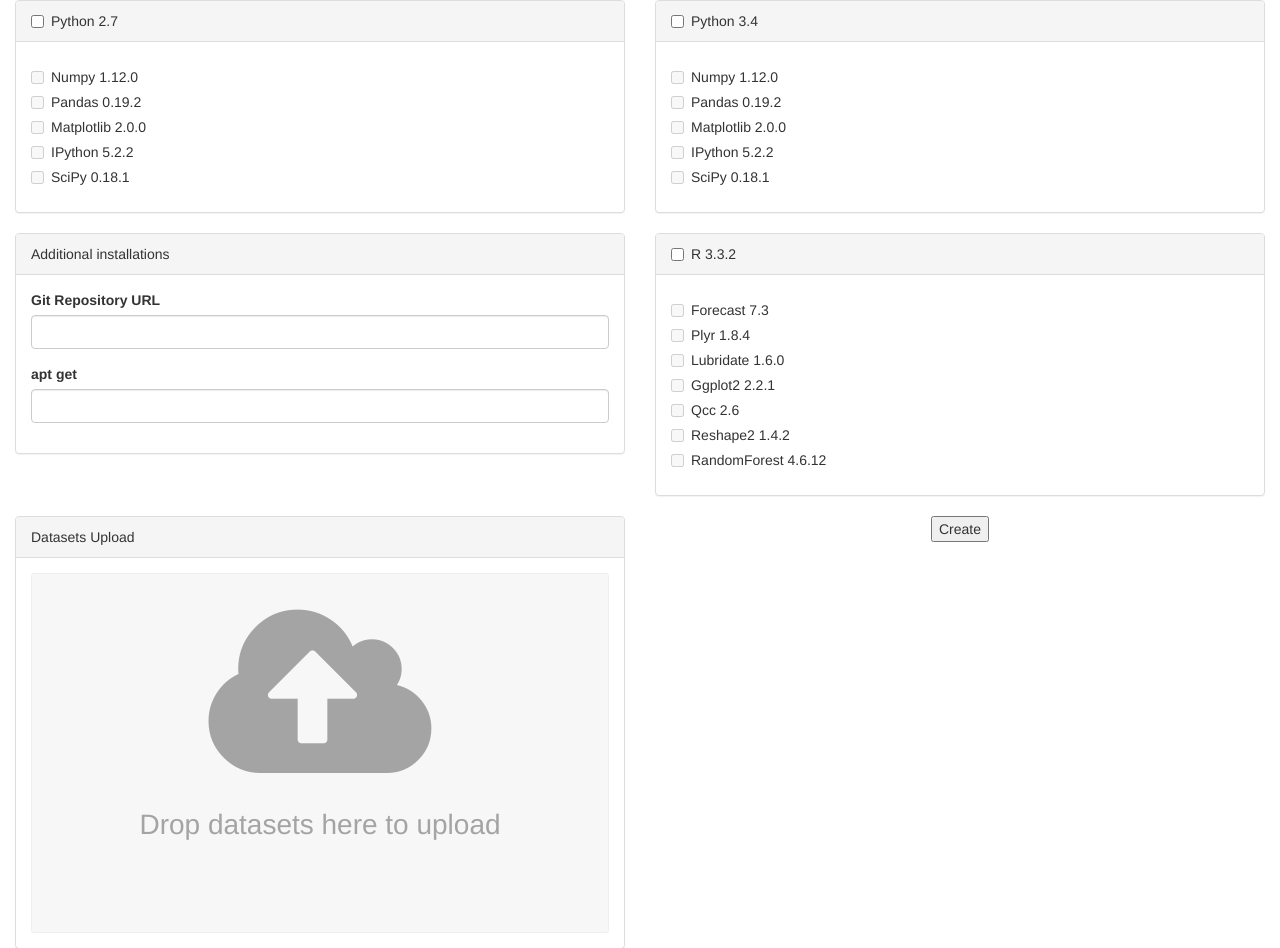
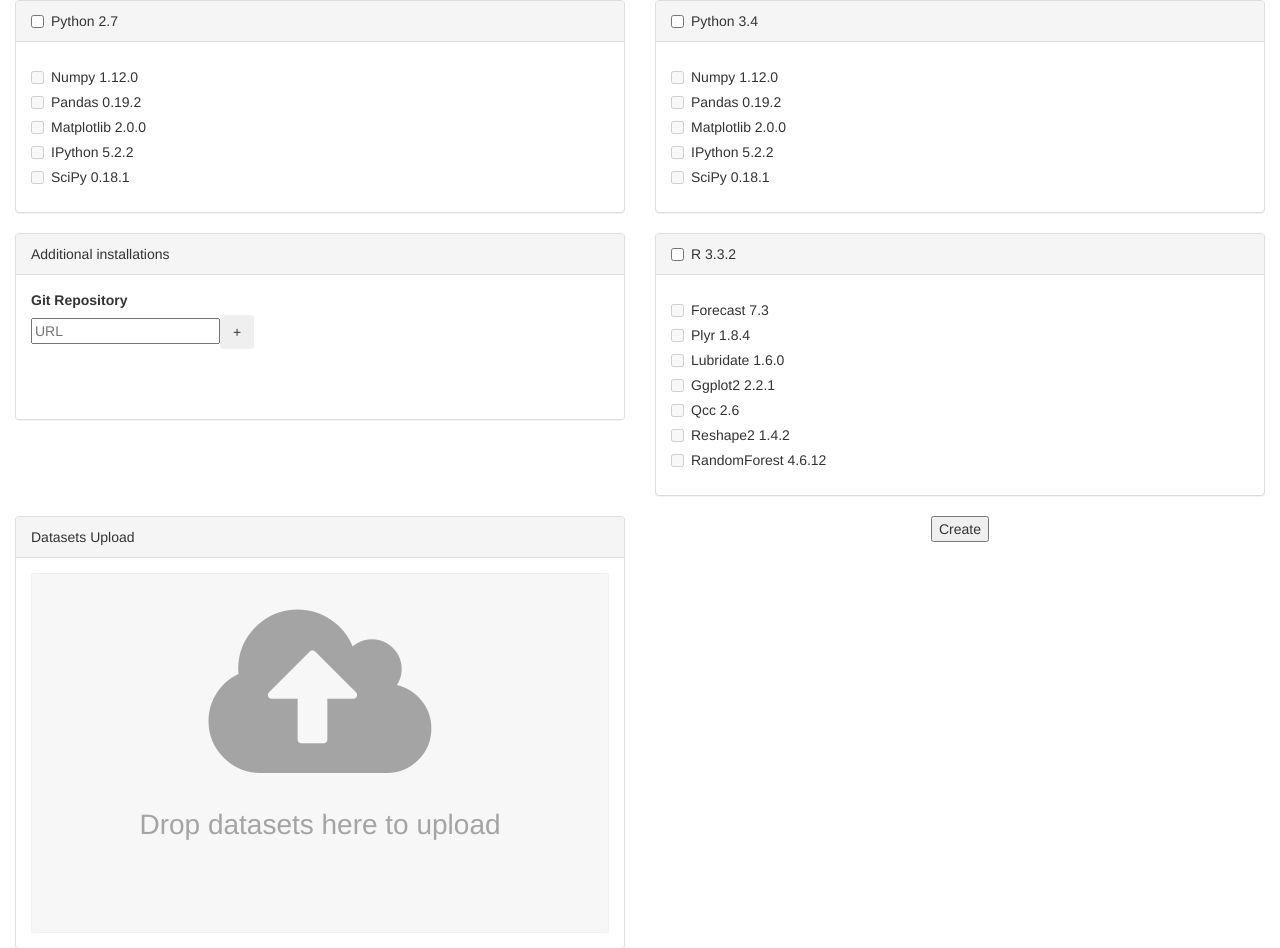
Before and after one commit to projectmozaic/Mozaic, a Django app: page / in a window 1280 px wide. Shown: the top 948 px of the page. Run offline with Django 3.2, Linux system fonts and the light colour scheme; parts of the project's set-up code (start-up, migrations or seed data) failed here and were passed over; some libraries are stand-ins or nearby versions.

Commit message:
started to add multiple dynamic fields

```diff
--- a/webApp/adminPortal/static/css/main.css
+++ b/webApp/adminPortal/static/css/main.css
@@ -1,7 +1,16 @@
+* {
+  .border-radius(0) !important;
+}
+#field {
+  margin-bottom:20px;
+  width: 100%;
+}
 .big-icon {
-    font-size: 20em;
+  font-size: 20em;
 }
-
+.panel {
+  overflow: auto;
+}
 .dropzone .dz-message {
   font-size: 52px;
   text-align: center;
--- a/webApp/adminPortal/static/js/main.js
+++ b/webApp/adminPortal/static/js/main.js
@@ -24,3 +24,32 @@ $(document).ready(function() {
         console.log(item);
     });
 });
+
+
+//code for dynamic form fields
+//http://bootsnipp.com/snippets/featured/dynamic-form-fields-add-amp-remove
+$(document).ready(function(){
+    var next = 1;
+    $(".add-more").click(function(e){
+        e.preventDefault();
+        var addto = "#field" + next;
+        var addRemove = "#field" + (next);
+        next = next + 1;
+        var newIn = '<input autocomplete="off" class="input form-control" id="field' + next + '" name="field' + next + '" type="text">';
+        var newInput = $(newIn);
+        var removeBtn = '<button id="remove' + (next - 1) + '" class="btn btn-danger remove-me" >-</button></div><div id="field">';
+        var removeButton = $(removeBtn);
+        $(addto).after(newInput);
+        $(addRemove).after(removeButton);
+        $("#field" + next).attr('data-source',$(addto).attr('data-source'));
+        $("#count").val(next);
+
+            $('.remove-me').click(function(e){
+                e.preventDefault();
+                var fieldNum = this.id.replace("remove","")
+                var fieldID = "#field" + fieldNum;
+                $(this).remove();
+                $(fieldID).remove();
+            });
+    });
+});
--- a/webApp/templates/index.html
+++ b/webApp/templates/index.html
@@ -80,14 +80,27 @@
         <div class="panel-heading">Additional installations</div>
         <div class="panel-body">
             <div class="form-group">
-                <label for="gitrepo">Git Repository URL</label>
-                <input type="text" class="form-control" id="gitrepo" name="gitrepo">
+                <div class="container">
+                    <div class="row">
+                        <input type="hidden" name="count" value="1" />
+                        <div class="control-group" id="fields">
+                            <label class="control-label" for="field1">Git Repository</label>
+                            <div class="controls" id="profs">
+                                <form class="input-append">
+                                 <div id="field" ><input autocomplete="off" class="input" id="field1" name="girepo" type="text" placeholder="URL" data-items="8"/><button id="b1" class="btn add-more" type="button">+</button></div>
+                                </form>
+                                <br>
+                            </div>
+                        </div>
+                    </div>
+                </div>
+                <!--<input type="text" class="form-control" id="gitrepo" name="gitrepo">
             </div>
             <div class="form-group">
                 <label for="aptget">apt get</label>
                 <input type="text" class="form-control" id="aptget" name="aptget">
+            </div>!-->
             </div>
-
         </div>
     </div>
 </div>
```
